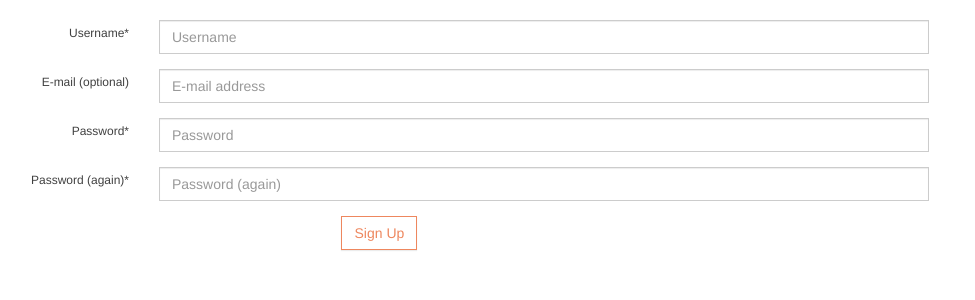
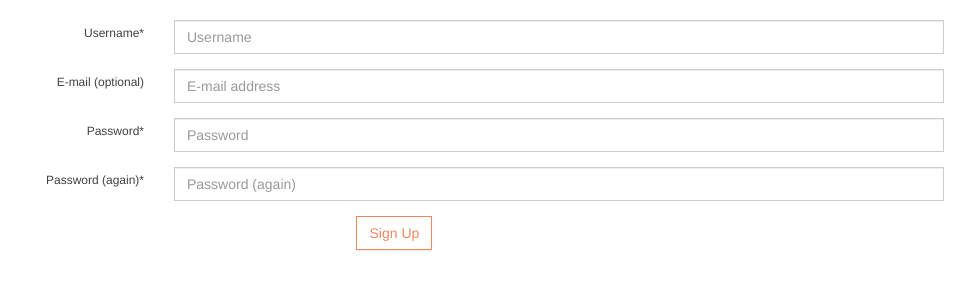
Before and after one commit to rosadurante/casterly-app, a Django app: page /accounts/signup/ in a window 1280 px wide. Shown: the part 50-350 px from the top of the page, without its empty margins (96-1071 px from the left). Run offline with Django 3.2, Linux system fonts and the light colour scheme; style sheets or scripts are compiled from the project's sources; some libraries are stand-ins or nearby versions.

Commit message:
Using bootstrap container class

```diff
--- a/casterly/templates/base.html
+++ b/casterly/templates/base.html
@@ -42,7 +42,7 @@
         </div>
     </header>
 
-    <section id="container">
+    <section id="container" class="container">
         {% block content %}
 
         {% endblock %}
```
